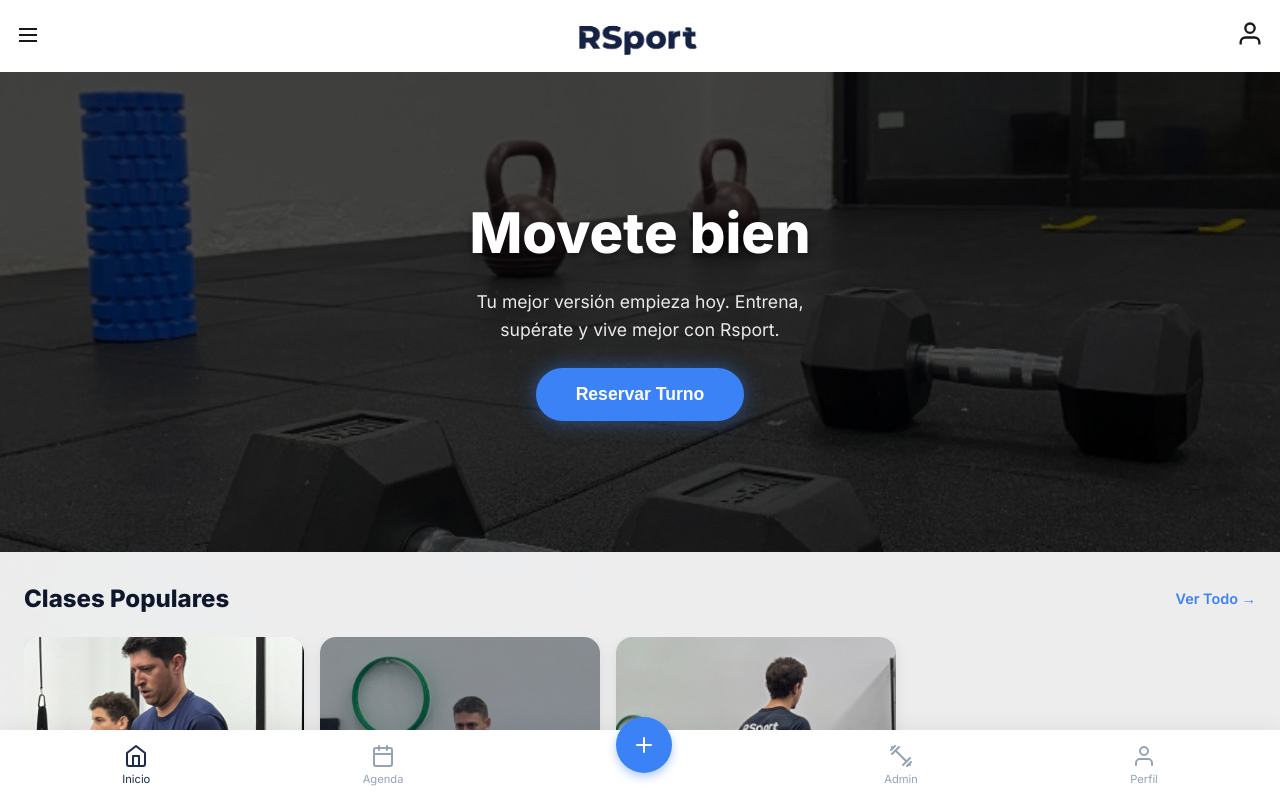
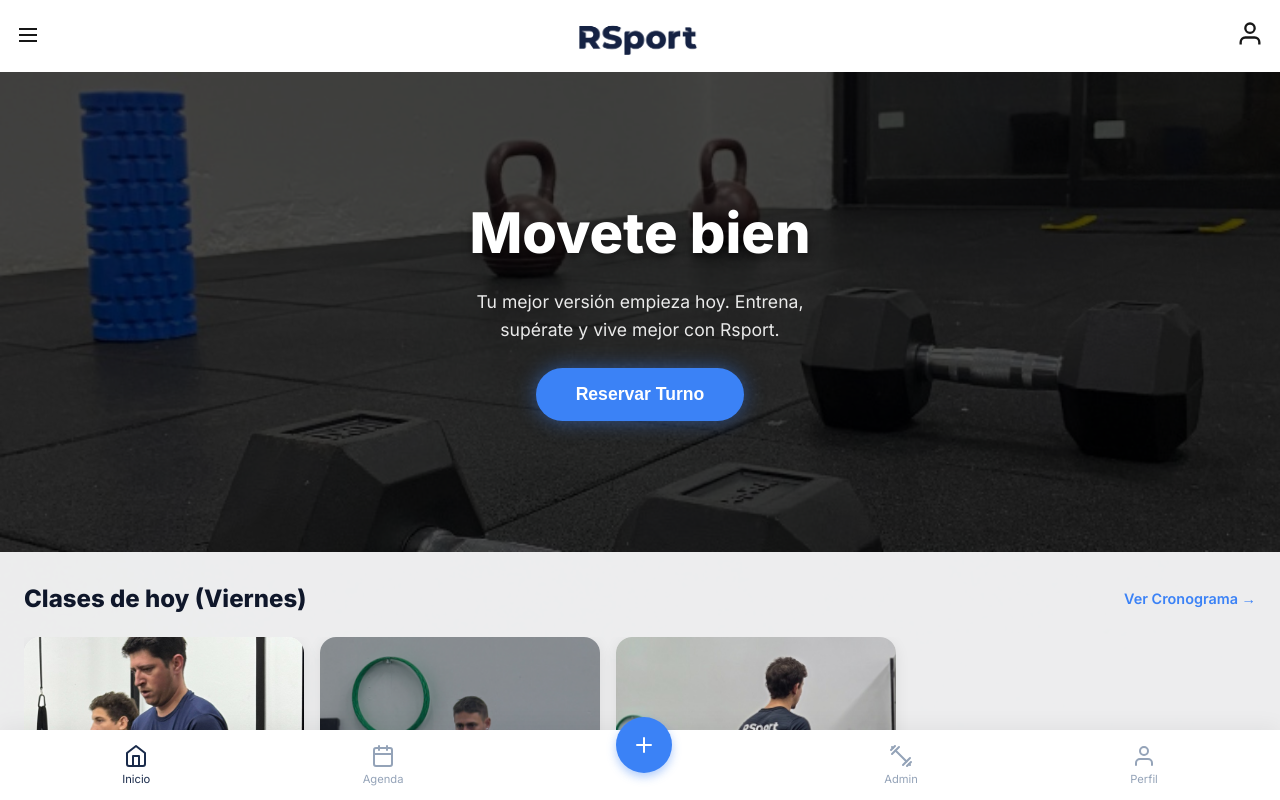
Before and after one commit to Rsport/Rsport-2026, a Next.js app: page / in a window 1280 px wide. Shown: the top 800 px of the page. Built offline with nearby package versions, Linux system fonts and the light colour scheme.

Commit message:
Add files via upload

```diff
--- a/app/page.tsx
+++ b/app/page.tsx
@@ -6,6 +6,12 @@ import { Button } from "@/components/ui/Button/Button";
 import Link from "next/link";
 
 export default function Home() {
+  const now = new Date();
+  const dayNames = ['Domingo', 'Lunes', 'Martes', 'Miércoles', 'Jueves', 'Viernes', 'Sábado'];
+  const todayName = dayNames[now.getDay()];
+
+  const todaysClasses = SCHEDULE_DATA.filter(slot => slot.days.includes(todayName));
+
   return (
     <main className={styles.main}>
       {/* Hero Section */}
@@ -25,13 +31,17 @@ export default function Home() {
       {/* Classes Section */}
       <section id="schedule" className={styles.classesSection}>
         <div className={styles.sectionHeader}>
-          <h2>Clases Populares</h2>
-          <Link href="/info" className={styles.seeAll}>Ver Todo →</Link>
+          <h2>Clases de hoy ({todayName})</h2>
+          <Link href="/info" className={styles.seeAll}>Ver Cronograma →</Link>
         </div>
 
         {/* Horizontal Scroll Wrapper */}
         <div className={styles.cardsWrapper}>
-          <ScheduleList slots={SCHEDULE_DATA} />
+          {todaysClasses.length > 0 ? (
+            <ScheduleList slots={todaysClasses} />
+          ) : (
+            <p className={styles.emptyMsg}>No hay clases programadas para hoy.</p>
+          )}
         </div>
       </section>
 
```
